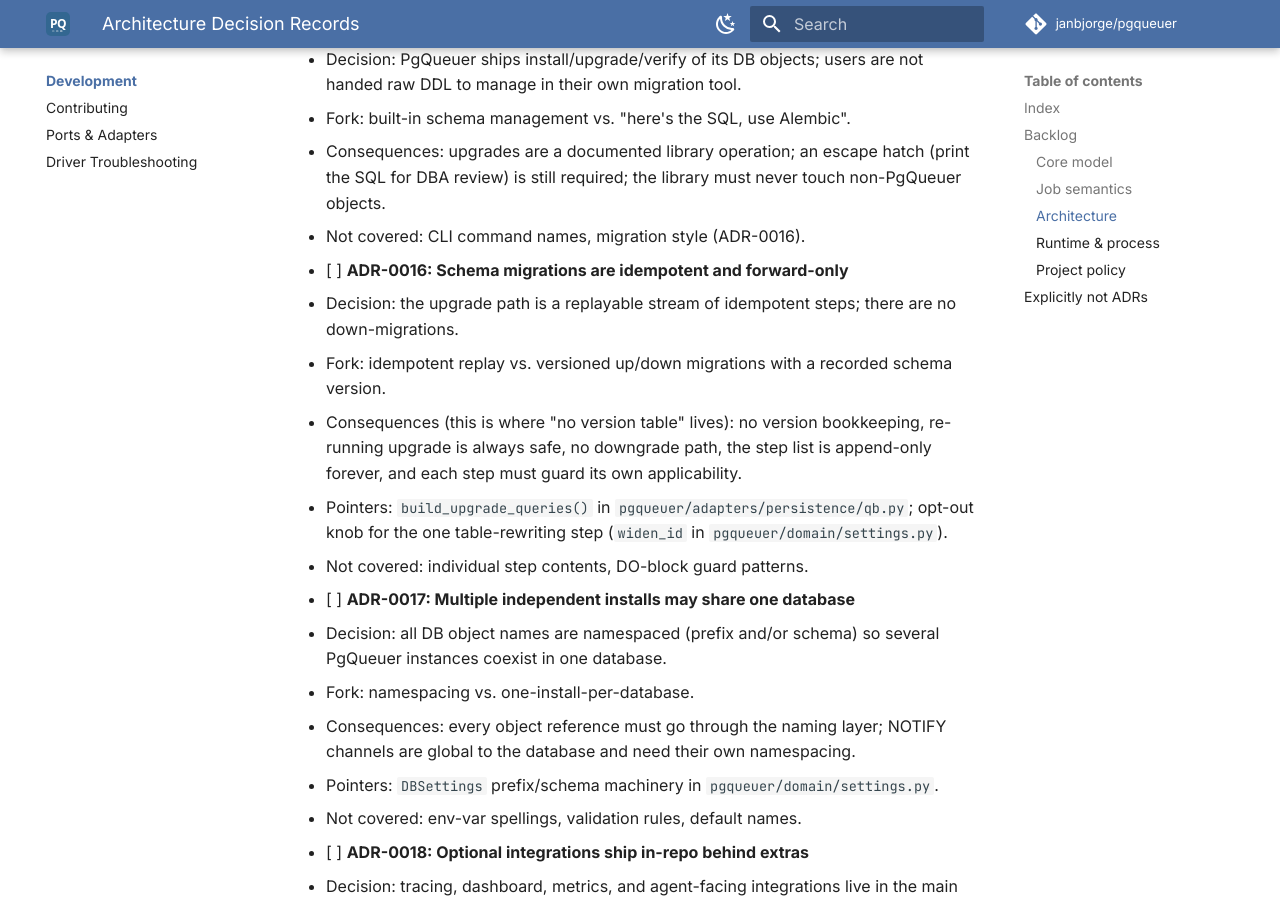
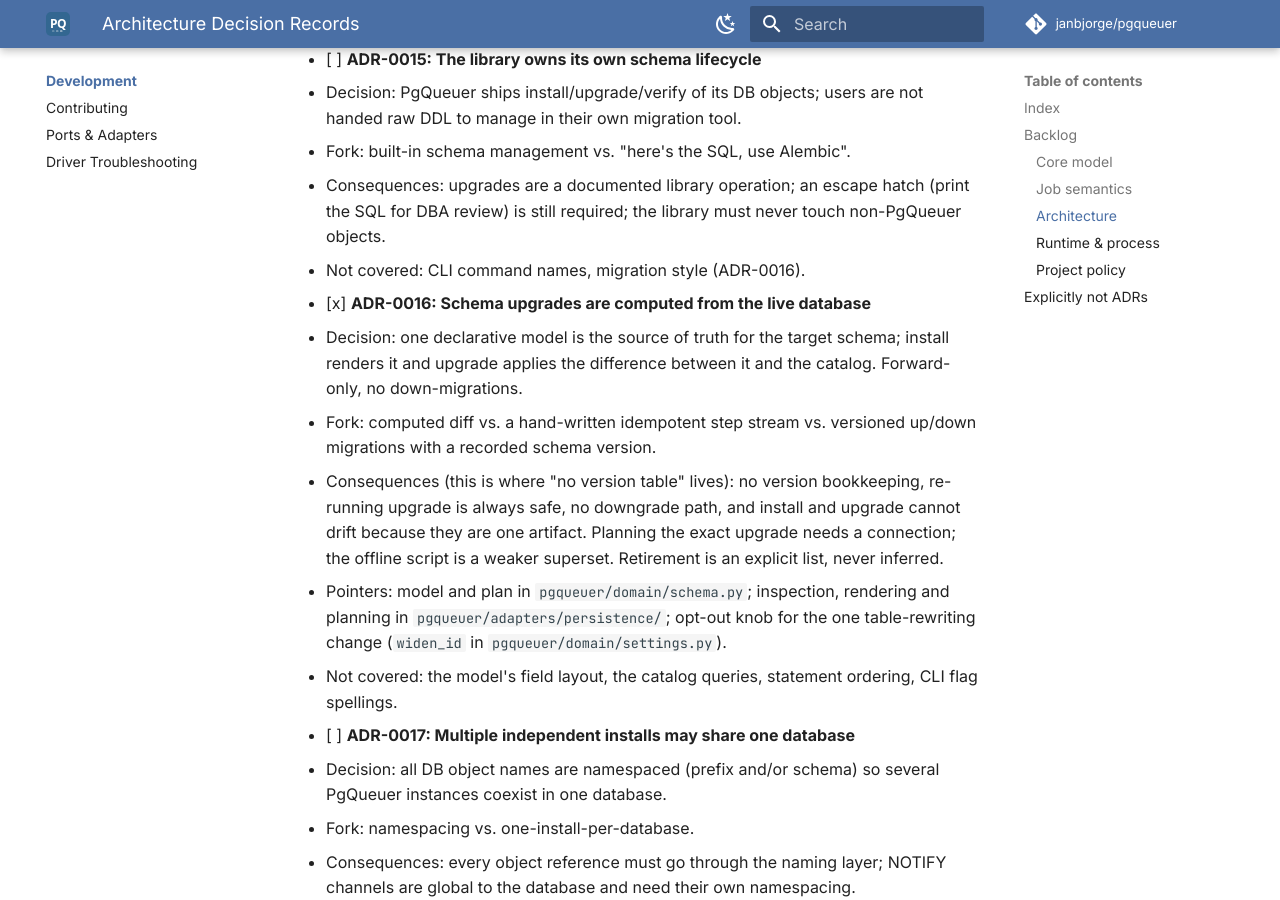
Before and after one commit to janbjorge/pgqueuer, an MkDocs documentation site: the page built from docs/adr/README.md, in a window 1280 px wide and 900 px high, scrolled down 5428 px. Built offline with MkDocs 1.6.1 and Material for MkDocs 9.7.7, drawn with Linux system fonts in a browser that asks for light colours; comment, search, counter and statistics services are not loaded; some of the changed text lies outside the part shown.

Commit message:
docs: record computed schema upgrades as ADR-0016 (#802)

```diff
--- a/docs/adr/README.md
+++ b/docs/adr/README.md
@@ -24,6 +24,7 @@ Conventions:
 - [ADR-0003: Notifications signal that something changed, never carry job data](ADR-0003-notifications-signal-not-carry.md)
 - [ADR-0004: Delivery is at-least-once](ADR-0004-delivery-is-at-least-once.md)
 - [ADR-0005: Worker liveness is an application-level signal, not DB session state](ADR-0005-worker-liveness-is-application-signal.md)
+- [ADR-0016: Schema upgrades are computed from the live database](ADR-0016-schema-upgrades-are-computed-from-the-live-database.md)
 - [ADR-0024: SQL statements are assembled by the composer](ADR-0024-sql-is-assembled-by-the-composer.md)
 - [ADR-0025: The schema contract is a declared manifest](ADR-0025-the-schema-contract-is-a-declared-manifest.md)
 
@@ -206,19 +207,23 @@ leaves open.
     must never touch non-PgQueuer objects.
   - Not covered: CLI command names, migration style (ADR-0016).
 
-- [ ] **ADR-0016: Schema migrations are idempotent and forward-only**
-  - Decision: the upgrade path is a replayable stream of idempotent steps;
-    there are no down-migrations.
-  - Fork: idempotent replay vs. versioned up/down migrations with a
-    recorded schema version.
+- [x] **ADR-0016: Schema upgrades are computed from the live database**
+  - Decision: one declarative model is the source of truth for the target
+    schema; install renders it and upgrade applies the difference between
+    it and the catalog. Forward-only, no down-migrations.
+  - Fork: computed diff vs. a hand-written idempotent step stream vs.
+    versioned up/down migrations with a recorded schema version.
   - Consequences (this is where "no version table" lives): no version
-    bookkeeping, re-running upgrade is always safe, no downgrade path, the
-    step list is append-only forever, and each step must guard its own
-    applicability.
-  - Pointers: `build_upgrade_queries()` in
-    `pgqueuer/adapters/persistence/qb.py`; opt-out knob for the one
-    table-rewriting step (`widen_id` in `pgqueuer/domain/settings.py`).
-  - Not covered: individual step contents, DO-block guard patterns.
+    bookkeeping, re-running upgrade is always safe, no downgrade path, and
+    install and upgrade cannot drift because they are one artifact.
+    Planning the exact upgrade needs a connection; the offline script is a
+    weaker superset. Retirement is an explicit list, never inferred.
+  - Pointers: model and plan in `pgqueuer/domain/schema.py`; inspection,
+    rendering and planning in `pgqueuer/adapters/persistence/`; opt-out
+    knob for the one table-rewriting change (`widen_id` in
+    `pgqueuer/domain/settings.py`).
+  - Not covered: the model's field layout, the catalog queries, statement
+    ordering, CLI flag spellings.
 
 - [ ] **ADR-0017: Multiple independent installs may share one database**
   - Decision: all DB object names are namespaced (prefix and/or schema) so
```
Also changed, not shown: docs/adr/ADR-0016-schema-upgrades-are-computed-from-the-live-database.md (added, +109 -0 lines), docs/adr/ADR-0025-the-schema-contract-is-a-declared-manifest.md (+2 -2 lines).
